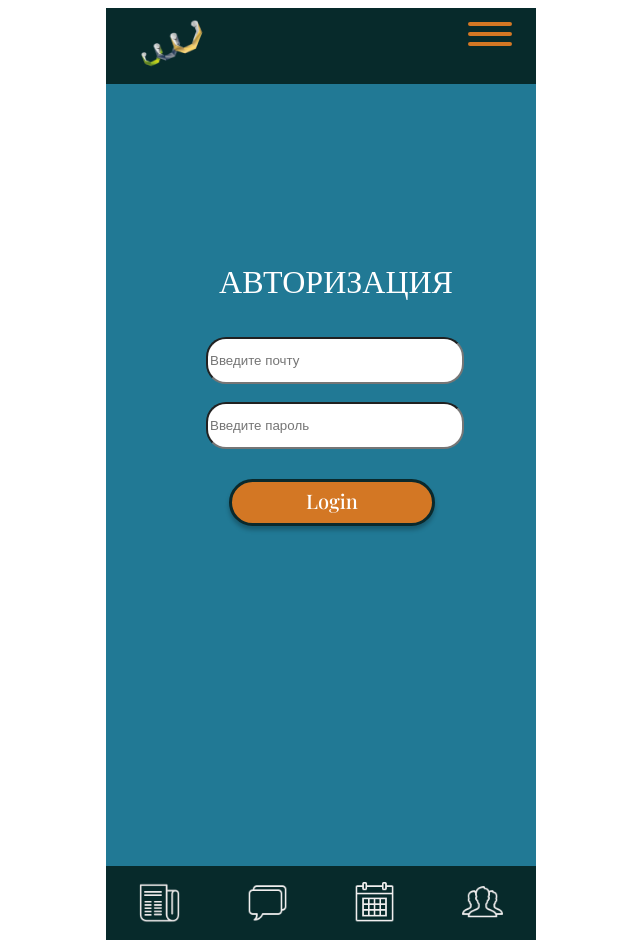
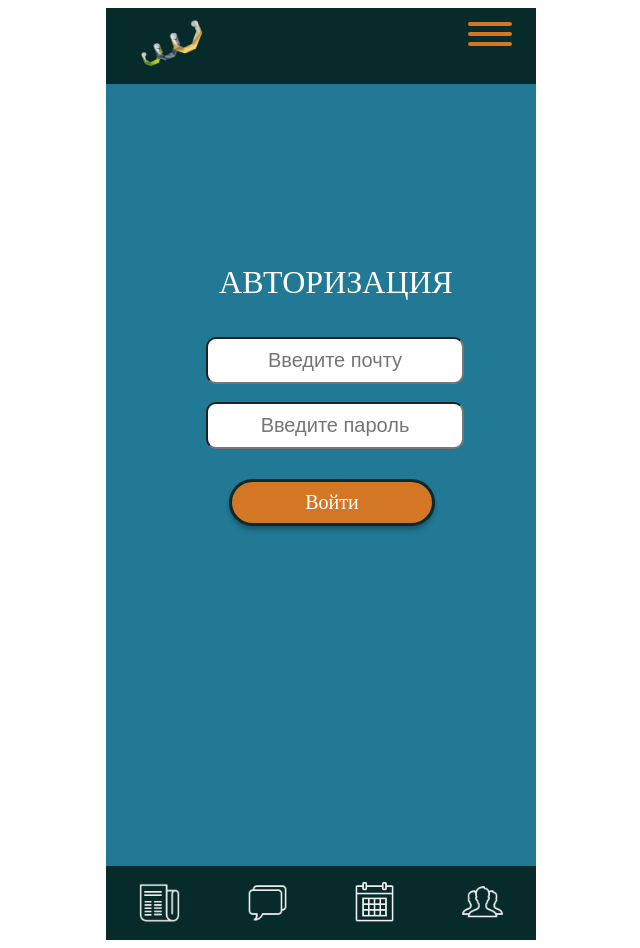
Before and after one commit to AttractorSchool/ESDP-AP-10-1, a Django app: template templates/login.html in a window 1280 px wide. Shown: the whole page, without its empty margins (302-942 px from the left). Run offline with Django 4.2, Linux system fonts and the light colour scheme; the template is opened without the code that fills it, so the values that code supplies are empty; parts of the project's set-up code (start-up, migrations or seed data) failed here and were passed over; some web fonts are replaced.

Commit message:
#136 Сделал плейсхолдеры
Сделал плейсхолдеры для инпутов, так же сделал кнопку войти на русском языке

```diff
--- a/static/css/style.css
+++ b/static/css/style.css
@@ -745,5 +745,7 @@ ul {
 .profile_card_button_login{
     width: 250px;
     height: 41px;
-    border-radius: 20px;
+    border-radius: 10px;
+    text-align: center;
+    font-size: 20px;
 }
--- a/templates/login.html
+++ b/templates/login.html
@@ -12,7 +12,7 @@
         <br>
         <div class="profile_card_button_wrapper log">
             <span class="profile_card_button">
-             <input class=log_btn type="submit" value="Login">
+             <input class=log_btn type="submit" value="Войти">
             </span>
         </div>
     </form>
```
